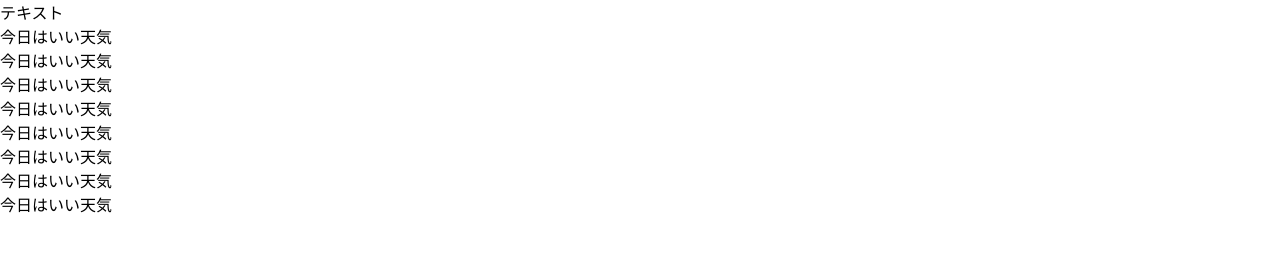
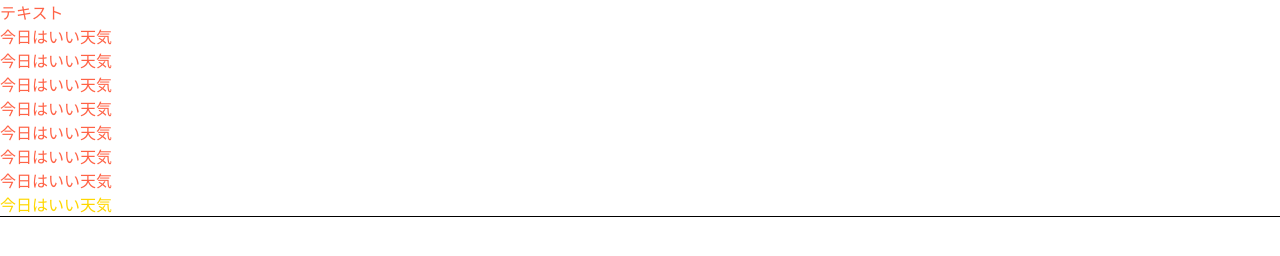
Before and after one commit to ikuminnn/lasttask, a plain HTML site: page index.html in a window 1280 px wide. Drawn offline with Linux system fonts and the light colour scheme; some packages are replaced by stand-ins of ours.

Commit message:
メッセージ

```diff
--- a/index.html
+++ b/index.html
@@ -5,7 +5,7 @@
     <title>sample...</title>
     <meta name="discription" content="サンプル">
     <link rel="stylesheet" href="https://unpkg.com/ress/dist/ress.min.css">
-    <link rel="stylesheet" href="">
+    <link rel="stylesheet" href="/text.css">
     <meta neme="viewport" content="width=device-width, initial-scale=1">
   </head>
   <body>
@@ -17,6 +17,6 @@
     <p>今日はいい天気</p>
     <p>今日はいい天気</p>
     <p>今日はいい天気</p>
-    <p>今日はいい天気</p>
+    <p class="test">今日はいい天気</p>
   </body>
 </html>
--- /dev/null
+++ b/text.css
@@ -0,0 +1,8 @@
+p {
+  color: tomato;
+}
+
+p.test {
+  color: gold;
+  border-bottom: 1px solid #000;
+}
```
